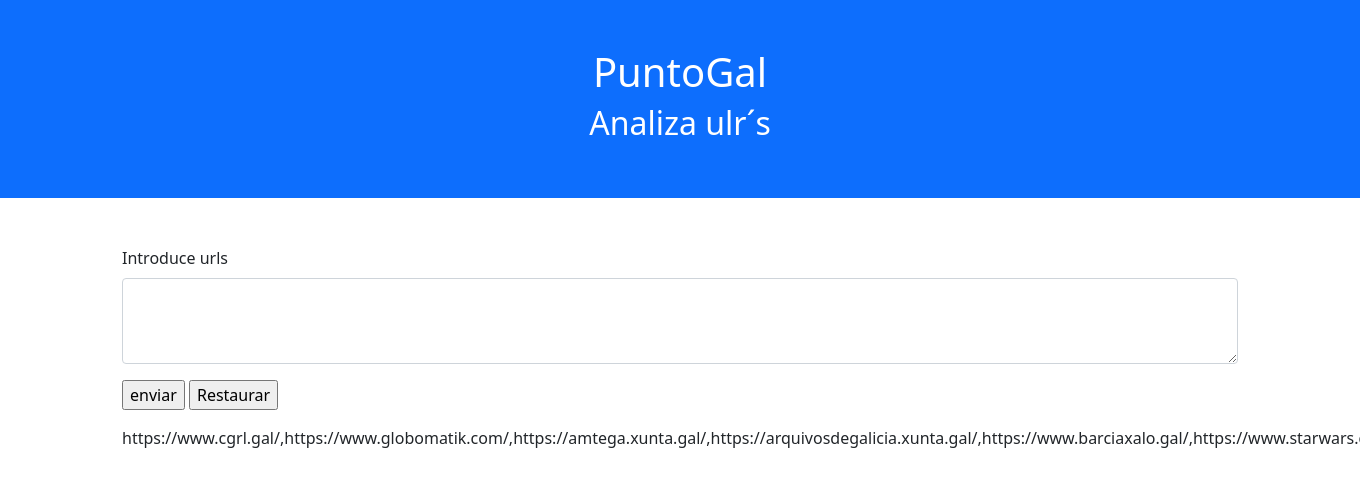
After one commit to danizd/dominios, a Django app: page /aplicacion/formulario/ in a window 1360 px wide; the page is wider, and only the part inside the window is pictured. The commit adds this page. Shown: the top 487 px of that part. Run offline with Django 3.2, Linux system fonts and the light colour scheme.

Commit message:
Formulario no operativo

```diff
--- /dev/null
+++ b/aplicacion/templates/aplicacion/formulario.html
@@ -0,0 +1,39 @@
+<!DOCTYPE html>
+<html lang="en">
+<head>
+  <title>Puntogal | Formulario</title>
+  <meta charset="utf-8">
+  <meta name="viewport" content="width=device-width, initial-scale=1">
+  <link href="https://cdn.jsdelivr.net/npm/bootstrap@5.1.3/dist/css/bootstrap.min.css" rel="stylesheet">
+  <script src="https://cdn.jsdelivr.net/npm/bootstrap@5.1.3/dist/js/bootstrap.bundle.min.js"></script>
+</head>
+<body>
+
+<body>
+    <div class="container-fluid p-5 bg-primary text-white text-center">
+      <h1>PuntoGal</h1>
+      <h2>Analiza ulr´s </h2>
+    </div>
+
+    <div class="container mt-5">
+      <div class="row">
+        <form action="" method="GET">
+
+          <div class="mb-3">
+            <label for="exampleFormControlTextarea1" class="form-label">Introduce urls</label>
+            <textarea name="urls" class="form-control" id="exampleFormControlTextarea1" rows="3"></textarea>
+          </div>
+          <p>
+            <input type="submit" value="enviar">
+            <input type="reset" value="Restaurar">
+          </p>
+        </form>
+
+        <p>https://www.cgrl.gal/,https://www.globomatik.com/,https://amtega.xunta.gal/,https://arquivosdegalicia.xunta.gal/,https://www.barciaxalo.gal/,https://www.starwars.com/   </p>
+      </div>
+
+
+          </div>
+
+    </body>
+    </html>
--- a/aplicacion/urls.py
+++ b/aplicacion/urls.py
@@ -2,5 +2,6 @@ from django.urls import path
 from . import views
 
 urlpatterns = [
-    path('', views.post_list, name='post_list'),
+    path('', views.post_list),
+    path('/formulario/', views.formulario),
 ]
--- a/aplicacion/views.py
+++ b/aplicacion/views.py
@@ -1,4 +1,4 @@
-from django.shortcuts import render
+from django.shortcuts import render, get_object_or_404
 
 
 # Create your views here.
@@ -38,3 +38,9 @@ def post_list(request):
     }
 
     return render(request, 'aplicacion/post_list.html', {'thislist': thislist})
+
+def formulario(request):
+
+
+
+    return render(request, 'aplicacion/formulario.html', {})
--- a/puntogal/urls.py
+++ b/puntogal/urls.py
@@ -18,6 +18,6 @@ from django.urls import path, include
 
 urlpatterns = [
     path('admin/', admin.site.urls),
-    path('', include('aplicacion.urls')),
+    path('aplicacion', include('aplicacion.urls')),
 
 ]
```
Also changed, not shown: aplicacion/forms.py (added, +9 -0 lines), aplicacion/templates/aplicacion/post_list.html (+2 -5 lines).
